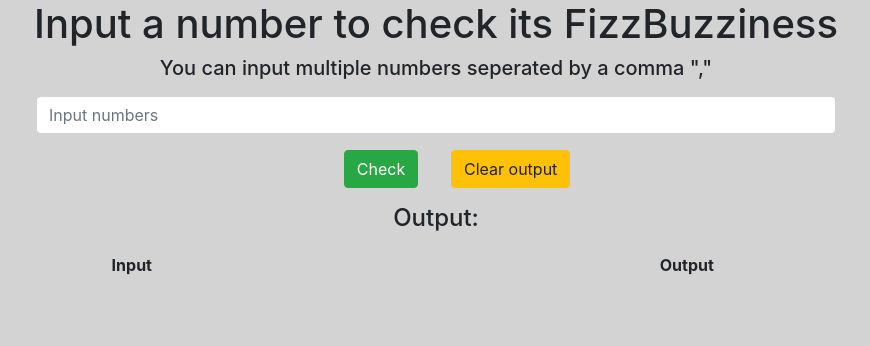
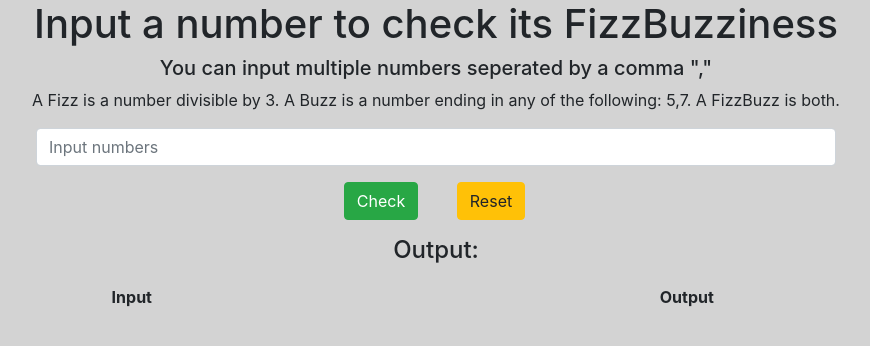
Before and after one commit to nicoitorres/SoarEarthFizzBuzz, an Angular app: page / in a window 1280 px wide. Shown: the top 346 px of the page, without its empty margins (204-1074 px from the left). Built offline with nearby package versions, Linux system fonts and the light colour scheme.

Commit message:
Added a global rules file to modify the rules
Ability to modify the valid endings array for the buzz value, or the fizz divider.

```diff
--- a/src/app/app.module.ts
+++ b/src/app/app.module.ts
@@ -4,7 +4,6 @@ import { FormsModule } from '@angular/forms';
 
 import { AppComponent } from './app.component';
 import { FizzbuzzCheckerComponent } from './components/fizzbuzz-checker/fizzbuzz-checker.component';
-
 @NgModule({
   declarations: [
     AppComponent,
--- a/src/app/components/fizzbuzz-checker/fizzbuzz-checker.component.html
+++ b/src/app/components/fizzbuzz-checker/fizzbuzz-checker.component.html
@@ -2,14 +2,15 @@
 
     <h1>Input a number to check its FizzBuzziness</h1>
     <h5>You can input multiple numbers seperated by a comma ","</h5>
-    <input type="text" class="my-3 form-control" [maxlength]="maxInputLength" [(ngModel)]="userNumberInput" placeholder="Input numbers">
+    <p>A Fizz is a number divisible by {{fizzDividerValue}}. A Buzz is a number ending in any of the following: {{acceptedEndings}}. A FizzBuzz is both.</p>
+    <input type="text" class="my-3 form-control" [maxlength]="maxInputLength" (keyup.enter)="fizzbuzzInput()" [(ngModel)]="userNumberInput" placeholder="Input numbers">
     <div class="row mx-auto my-3" style="max-width: 220px;">
         <div class="col-6">
             <button class="btn btn-success" (click)="fizzbuzzInput()">Check</button>
 
         </div>
         <div class="col-6">
-    <button class="btn btn-warning" (click)="clearOutput()">Clear&nbsp;output</button>
+    <button class="btn btn-warning" (click)="clearOutput()">Reset</button>
 
         </div>
     </div>
--- a/src/app/components/fizzbuzz-checker/fizzbuzz-checker.component.ts
+++ b/src/app/components/fizzbuzz-checker/fizzbuzz-checker.component.ts
@@ -1,5 +1,6 @@
 import { Component, OnInit } from '@angular/core';
 import { FizzbuzzCheckerService } from 'src/app/services/fizzbuzz-checker.service';
+import * as appRules from '../../fizzBuzzRules';
 
 @Component({
   selector: 'app-fizzbuzz-checker',
@@ -13,6 +14,9 @@ export class FizzbuzzCheckerComponent implements OnInit {
   public inputOutputs: inputoutput[] = [];
 
   public maxInputLength:number = 50; //Length of the input box
+
+  public fizzDividerValue:number = appRules.fizzDivider;
+  public acceptedEndings:number[] = appRules.validEndings;
 
   constructor(private fizzCheckerService: FizzbuzzCheckerService) { }
 
@@ -42,6 +46,7 @@ export class FizzbuzzCheckerComponent implements OnInit {
 
   clearOutput() {
     this.inputOutputs = [];
+    this.userNumberInput = '';
   }
 }
 export class inputoutput { //inputoutput object class
--- /dev/null
+++ b/src/app/fizzBuzzRules.ts
@@ -0,0 +1,4 @@
+'use strict';
+
+export const validEndings = [5, 7]; //Array of valid endings
+export const fizzDivider = 3; //Number to divide by to get Fizz
--- a/src/app/services/fizzbuzz-checker.service.ts
+++ b/src/app/services/fizzbuzz-checker.service.ts
@@ -1,11 +1,11 @@
 import { Injectable } from '@angular/core';
+import * as appRules from '../fizzBuzzRules';
 
 @Injectable({
   providedIn: 'root'
 })
 export class FizzbuzzCheckerService {
-  validEndings = [5, 7]; //Array of valid endings
-  fizzDivier = 3; //Number to divide by to get Fizz
+
   constructor() { }
 
   checkInput(input: number): string {
@@ -14,8 +14,8 @@ export class FizzbuzzCheckerService {
     if (!input)
       throw new Error("InvalidInput");
 
-    let isBuzz: boolean = this.checkNumberEnding(this.validEndings, input);
-    if (input % this.fizzDivier === 0) { //If divisble by 3
+    let isBuzz: boolean = this.checkNumberEnding(appRules.validEndings, input);
+    if (input % appRules.fizzDivider === 0) { //If divisble by 3
       if (isBuzz) //If also a valid ending
         return "FizzBuzz";
       return "Fizz";
```
